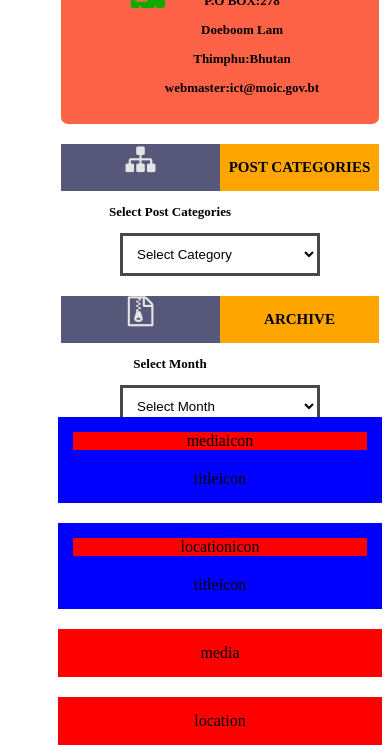
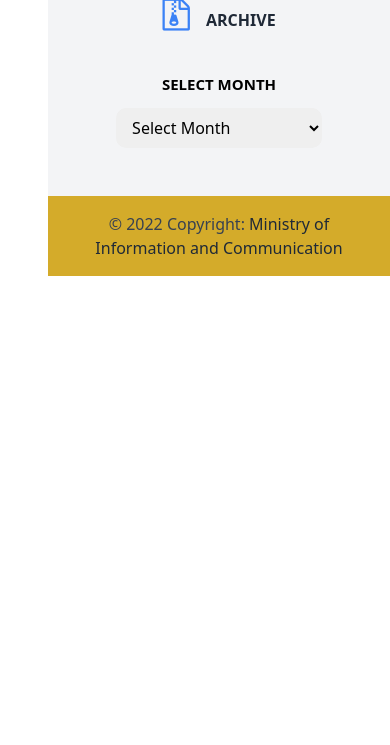
Before and after one commit to Kyoezer/moicwebsitenew, a Django app: page /department/ditt/ in a window 390 px wide; the page is wider, and only the part inside the window is pictured. Shown: the part 2114-2859 px from the top of that part. After the commit the page ends 2390 px from the top of that part, so only its background shows below. Run offline with Django 3.2, Linux system fonts and the light colour scheme; parts of the project's set-up code (start-up, migrations or seed data) failed here and were passed over; some libraries are stand-ins or nearby versions.

Commit message:
thori ge la

```diff
--- a/templates/background.html
+++ b/templates/background.html
@@ -14,7 +14,7 @@
     grid-template-areas: "history info";
   }
 </style>
-<section class="background">
+<section class="background mt-12 ml-6">
   <section class="history">
     <h1>HISTORY</h1>
     <p>
--- a/templates/base.html
+++ b/templates/base.html
@@ -13,6 +13,7 @@
     {% block tophead %}
     <link rel="stylesheet" href="https://unpkg.com/flickity@2/dist/flickity.min.css">
     <link rel="stylesheet" href="https://cdnjs.cloudflare.com/ajax/libs/font-awesome/4.7.0/css/font-awesome.min.css">
+    <script src="https://cdn.tailwindcss.com"></script>
     <style>
         .background{
           background-color: #d4ab2a;
@@ -407,6 +408,12 @@
                 transform: translateY(-50%);
               }
 
+                .call-icon{
+                    position: fixed;
+                    top: 85%;
+                    right: 0;
+                }
+
               .icon-bar a {
                 display: block;
                 text-align: center;
@@ -570,6 +577,11 @@
             <a href="#" class="linkedin"><i class="fa fa-linkedin"></i></a>
             <a href="#" class="youtube"><i class="fa fa-youtube"></i></a>
           </section>
+
+    <section class="call-icon">
+        <span style="background-color: #f2f2f2; padding: 5px 20px; border-radius: 10px">Call Us</span>
+        <button style="background-color: #ff6347; padding: 15px 20px; border-radius: 50%; color: white; margin-right: 10px"><i class="fa fa-phone fa-2x"></i></button>
+    </section>
     {% endblock tophead %}
     {% block content %}
 
@@ -577,330 +589,91 @@
     {% block footer %}
     <br>
     <hr>
-    <style>
-      /* first month */
-.firstfooter{
-  height: auto;
-  background: url(https://www.freepnglogos.com/uploads/wave-png/blue-wave-background-transparent-30.png);
-  margin-top: 50px;
-  display: grid;
-  gap: 20px;
-  background-color: rgb(240, 235, 235);
-  border-style: groove;
-  grid-template-areas:
-     'link contact post achive';
-}
-.link{
-  background-color:transparent ;
-}
-.cont{
-  display: flex;
-  text-align: center;
-  background-color: rgb(87, 87, 121);
-}
-.cont div{
-   flex: 1;
-}
-.cont i {
-  color: #0ecfff;
-  font-size: 45px;
-  align-items: center;
-}
-.title1{
-  background-color: orange;
-}
-.title1 h1{
-  color: #000;
-}
-/* link start */
-.cont1{
-  display: flex;
-  text-align: center;
-  background-color: transparent;
-}
-
-.cont1 div{
-   flex: 1;
-}
-.cont1 i {
-  color: #11aa03;
-  font-size: 30px;
-  align-items: center;
-}
-.title2{
-  background-color: transparent;
-}
-.title2 h1{
-  color: #000;
-  font-size: small;
-  margin-left: -100px;
-}
-.title2 a{
-  text-decoration: none;
-}
-#Categories{
-  background-color: transparent;
-  padding: 10px;
-  border: #494848 solid;
-  width: 200px;
-}
-@media(max-width: 500px){
-
-  .firstfooter{
-    height: 300px;
-    background: url(https://www.freepnglogos.com/uploads/wave-png/blue-wave-background-transparent-30.png);
-    margin-top: 50px;
-    display: grid;
-    gap: 20px;
-    grid-template-areas:
-    'link'
-    'contact'
-    'post'
-    'achive';
-  }
-  .cont i {
-    color: #e4e4e4;
-    font-size: 30px;
-  }
-  .footerheadtext{
-    font-size: 15px;
-  }
-}
-/* last footer */
-
-.lastfooter{
-    display: grid;
-    grid-gap: 20px;
-    height: 200px;
-    grid-template-areas:
-        'media location';
-
-    }
-@media(max-width: 500px){
-
-.lastfooter{
-  margin-top: 400px;
-  display: grid;
-  grid-gap: 20px;
-  height: 200px;
-  grid-template-areas:
-      'media'
-      'location';
-  }
-
-}
-.media{
-  display: grid;
-  grid-gap: 20px;
-  text-align: center;
-  background-color: blue;
-  padding: 15px;
-  grid-template-areas:
-     'mediaicon mediatitle';
-}
-@media(max-width: 500px){
-  .media{
-    display: grid;
-    grid-gap: 20px;
-    text-align: center;
-    background-color: blue;
-    padding: 15px;
-    grid-template-areas:
-       'mediaicon'
-       'mediatitle';
-  }
-
-}
-.mediaicon{
-  background-color: red;
-}
-
-.location{
-  text-align: center;
-  background-color: red;
-  padding: 15px
-}
-@media(max-width: 500px){
-  .media{
-    display: grid;
-    grid-gap: 20px;
-    text-align: center;
-    background-color: blue;
-    padding: 15px;
-    grid-template-areas:
-       'mediaicon'
-       'mediatitle';
-  }
-
-}
-</style>
-    <section class="wrapper1">
-  <!--second end-->
-  <section class="firstfooter">
-    <div class="link">
-      <div class="cont">
-        <div class="icon">
-         <i class="fa fa-chain"></i>
+    <!-- Remove the container if you want to extend the Footer to full width. -->
+    <section class="bubble mt-2">
+        <footer class="bg-gray-100 text-center lg:text-left ml-12">
+            <div class="container p-6">
+                <div class="grid lg:grid-cols-4 md:grid-cols-2">
+                    <div class="mb-6">
+                        <div>
+                            <i class="fa fa-globe text-blue-500 pr-2" style="font-size: 25px"></i>  <span>Bhutan Portal</span>
                         </div>
-        <div class="title1">
-         <h1 class= "footerheadtext">QUICK LINKS</h1>
+                        <br>
+                        <div>
+                            <i class="fa fa-facebook-square text-blue-500 pr-2" style="font-size: 25px"></i>  <span>Facebook Page</span>
                         </div>
                     </div>
-      <!--link start-->
-         <div class="cont1">
-             <div class="icon">
-             <a href="#"><i class="fa fa-globe"></i></a>
+
+                    <div class="mb-6">
+                        <h5 class="uppercase font-bold mb-2.5 text-gray-800">Contact Us</h5>
+
+                        <div class="mb-6">
+                            <div>
+                                <i class="fa fa-phone text-blue-500 pr-2" style="font-size: 25px"></i>  <span>+975-02-322567</span>
+                                <br>
+                                <span style="margin-left: 32px">+975-02-321283</span>
                             </div>
-             <div class="title2">
-             <a href="#"><h1 class= "footerheadtext">Bhutan Portal</h1></a>
+                            <br>
+                            <div class="mb-6">
+                                <i class="fa fa-address-book text-blue-500 pr-2" style="font-size: 25px"></i>  <span>P.O Box: 278</span>
                             </div>
+                            <div class="mb-5">
+                                <i class="fa fa-map-marker text-blue-500 pr-2" style="font-size: 25px"></i>  <span>Doeboom Lam</span>
+                                <br>
+                                <span style="margin-left: 27px">Thimphu:Bhutan</span>
                             </div>
-         <div class="cont1">
-           <div class="icon">
-           <a href="#"><i class="fa fa-facebook"></i></a>
-           </div>
-           <div class="title2">
-           <a href="#"><h1 class= "footerheadtext">facebook Page</h1></a>
+
+                            <div>
+                                <i class="fa fa-envelope text-blue-500 pr-2" style="font-size: 25px"></i>  <span>webmaster:ict@moic.gov.bt</span>
                             </div>
                         </div>
                     </div>
-    <div class="contact">
-     <div class="cont">
-       <div class="icon">
-         <i class="fa fa-envelope"></i>
-        </div>
-        <div class="title1">
-         <h1 class= "footerheadtext">CONTACTS</h1>
+
+                    <div class="mb-6">
+                        <h5 class="uppercase font-bold mb-2.5 text-gray-800">
+                            <i class="fa fa-sitemap fa-2x text-blue-500 mr-3"></i> Post Categories</h5>
+
+                        <div class="mt-10">
+                            <label style="font-weight: bold; font-size: 15px;margin-bottom: 20px"> SELECT CATEGORY TYPE</label>
+                            <select class="mt-3 py-2 px-3" style="width: 70%;border-radius: 10px">
+                                <option>Select Category</option>
+                                <option value="Announcement">Announcement</option>
+                                <option value="Event">Event</option>
+                                <option value="Information">Information</option>
+                                <option value="Notification">Notification</option>
+                                <option value="Press Release">Press Release</option>
+                                <option value="Tender">Tender</option>
+                                <option value="Vacancy">Vacancy</option>
+                            </select>
                         </div>
                     </div>
-         <!--link start-->
-         <div class="cont1">
-           <div class="icon">
-           <a href="#"><i class="fa fa-phone"></i></a>
-           </div>
-           <div class="title2">
-           <a href="#"><h1>+975-02-322567</h1></a>
-           <a href="#"><h1>+975-02-321283</h1></a>
-           </div>
-       </div>
-       <div class="cont1">
-         <div class="icon">
-         <a href="#"><i class="fa fa-address-card"></i></a>
-         </div>
-         <div class="title2">
-         <a href="#"><h1>P.O BOX:278</h1></a>
-         <a href="#"><h1>Doeboom Lam</h1></a>
-         <a href="#"><h1>Thimphu:Bhutan</h1></a>
-         <a href="#"><h1>webmaster:ict@moic.gov.bt</h1></a>
-         </div>
-     </div>
-    </div>
-    <div class="post">
-     <div class="cont">
-       <div class="icon">
-         <i class="fa fa-sitemap"></i>
-       </div>
-        <div class="title1">
-         <h1 class= "footerheadtext">POST CATEGORIES</h1>
-        </div>
-     </div>
-          <!--link start-->
-          <div class="cont1">
-           <div class="title2">
-           <h1>Select Post Categories</h1>
-           <select name="Categories" id="Categories">
-             <option value="Select Category">Select Category</option>
-             <a href="#"><option value="Announcement">Announcement(2)</option></a>
-             <a href="#"><option value="Event">Event(1)</option></a>
-             <a href="#"><option value="Information">Information(2)</option></a>
-             <a href="#"><option value="Notification">Notification(3)</option></a>
-             <a href="#"><option value="Press release">Press Release(2)</option></a>
-             <a href="#"><option value="Tender">Tender(4)</option></a>
-             <a href="#"><option value="Vacancy">Vacancy(2)</option></a>
+
+                    <div class="mb-6">
+                        <h5 class="uppercase font-bold mb-2.5 text-gray-800">
+                            <i class="fa fa-file-zip-o fa-2x text-blue-500 mr-3"></i> Archive</h5>
+
+                        <div class="mt-10">
+                            <label style="font-weight: bold; font-size: 15px;margin-bottom: 20px"> SELECT MONTH</label>
+                            <select class="mt-3 py-2 px-3" style="width: 70%;border-radius: 10px">
+                                <option>Select Month</option>
+                                <option value="Announcement">January</option>
+                                <option value="February">February</option>
+                                <option value="March">March</option>
+                                <option value="April">April</option>
                             </select>
                         </div>
                     </div>
                 </div>
-    <div class="achive">
-     <div class="cont">
-       <div class="icon">
-         <i class="fa fa-file-zip-o"></i>
-        </div>
-        <div class="title1">
-         <h1 class= "footerheadtext">ARCHIVE</h1>
-        </div>
-     </div>
-         <!--link start-->
-         <div class="cont1">
-           <div class="title2">
-           <h1>Select Month</h1>
-           <select name="Categories" id="Categories">
-             <option value="Select Month">Select Month</option>
-             <a href="#"><option value="Augest 2021">Augest 2021(2)</option></a>
-             <a href="#"><option value="July 2021">July 2021(1)</option></a>
-             <a href="#"><option value="June 2021">June 2021(2)</option></a>
-             <a href="#"><option value="July 2006">July 2006(3)</option></a>
-           </select>
-           </div>
-       </div>
-    </div>
- </section>
-
- <!--lastfooter start from here -->
- <br>
- <section class="lastfooter">
-   <div class="media">
-     <section class="mediaicon">mediaicon</section>
-     <section class="mediatitle">titleicon</section>
-   </div>
-   <div class="media">
-    <section class="mediaicon">locationicon</section>
-    <section class="mediatitle">titleicon</section>
-  </div>
-   <div class="location">media</div>
-   <div class="location">location</div>
- </section>
- <!--<section class="lastfooter">
-  <div class="media">
-   <div class="cont">
-     <div class="icon">
-      <i class="fa fa-image"></i>
-     </div>
-     <div class="title1">
-      <h2 class="lastfootertext">MEDIA GALLERY</h2>
-     </div>
             </div>
 
-   <div class="caro">
-      <div class="caro">
-        <div class="site">
-          <div id="main">
-           <img src="moic1.jpg" class="im" id="sildeimage">
+            <div class="text-gray-700 text-center p-4" style="background-color: #d4ab2a">
+                © 2022 Copyright:
+                <a class="text-gray-800" href="https://tailwind-elements.com/">Ministry of Information and Communication</a>
             </div>
-        </div>
-
-        <div class="site1">
-         <div id="main">
-          <img src="moic1.jpg" class="im" id="sildeimage1">
-         </div>
-       </div>
-      </div>
-   </div>
-  </div>
-  <div class="location">
-   <div class="cont">
-     <div class="icon">
-      <i class="fa fa-map-marker"></i>
-     </div>
-     <div class="title1">
-      <h2 class="lastfootertext">OUR LOCATION</h2>
-     </div>
-   </div>
-   <div class="mapouter"><div class="gmap_canvas"><iframe class="footermap" id="gmap_canvas" src="https://maps.google.com/maps?q=thimphu%20moic&t=k&z=17&ie=UTF8&iwloc=&output=embed" frameborder="0" scrolling="no" marginheight="0" marginwidth="0"></iframe><a href="https://123movies-to.org">123movies</a><br><style>.mapouter{position:relative;text-align:right;height:300px;width:560px;}</style><a href="https://www.embedgooglemap.net">google maps embed code generator</a><style>.gmap_canvas {overflow:hidden;background:none!important;height:300px;width:565px;}</style></div></div>
-  </div>-->
- </section>
+        </footer>
 
     </section>
+    <!-- End of .container -->
     {% endblock footer %}
     <script>
       function first(){
--- a/templates/ditt.html
+++ b/templates/ditt.html
@@ -60,7 +60,7 @@
     grid-template-areas: "ws" "fb";
   }
 </style>
-<section class="doat">
+<section class="doat mt-12 ml-6">
   <section class="department">
     <h1>Department of IT & Telecom</h1>
     <div class="doat1">
@@ -116,8 +116,10 @@
       <h1>DITT Human Resource Strength:67</h1>
     </div>
     <br />
-    <div class="btn">
+    <div class="btn grid lg:grid-cols-4 md:grid-cols-4">
       <button class="ws">Website</button>
+      <div></div>
+      <div></div>
       <button class="fb">Facebook</button>
     </div>
   </section>
--- a/templates/doat.html
+++ b/templates/doat.html
@@ -60,7 +60,7 @@
     grid-template-areas: "ws" "fb";
   }
 </style>
-<section class="doat">
+<section class="doat mt-12 ml-6">
   <section class="department">
     <h1>Department of Air Transport</h1>
     <div class="doat1">
@@ -108,8 +108,10 @@
       <h1>DoAT Human Resource Strength:278</h1>
     </div>
     <br />
-    <div class="btn">
+    <div class="btn grid lg:grid-cols-4 md:grid-cols-4">
       <button class="ws">Website</button>
+      <div></div>
+      <div></div>
       <button class="fb">Facebook</button>
     </div>
   </section>
--- a/templates/doim.html
+++ b/templates/doim.html
@@ -60,7 +60,7 @@
     grid-template-areas: "ws" "fb";
   }
 </style>
-<section class="doat">
+<section class="doat mt-12 ml-6">
   <section class="department">
     <h1>Department of Information and Media</h1>
     <div class="doat1">
@@ -120,8 +120,10 @@
       <h1>DoIM Human Resource Strength:10</h1>
     </div>
     <br />
-    <div class="btn">
+    <div class="btn grid lg:grid-cols-4 md:grid-cols-4">
       <button class="ws">Website</button>
+      <div></div>
+      <div></div>
       <button class="fb">Facebook</button>
     </div>
   </section>
--- a/templates/mission.html
+++ b/templates/mission.html
@@ -22,7 +22,7 @@
     border-color: #707070;
   }
 </style>
-<section class="mission">
+<section class="mission mt-12 ml-6">
   <section class="content">
     <h1>MINISTRY VISION, MISSION & ObJECTIVES</h1>
     <div class="vision">
```
Also changed, not shown: templates/calendar.html (added, +10 -0 lines), templates/home.html (+5 -4 lines). Lines whose indentation alone changed are shown as unchanged.
